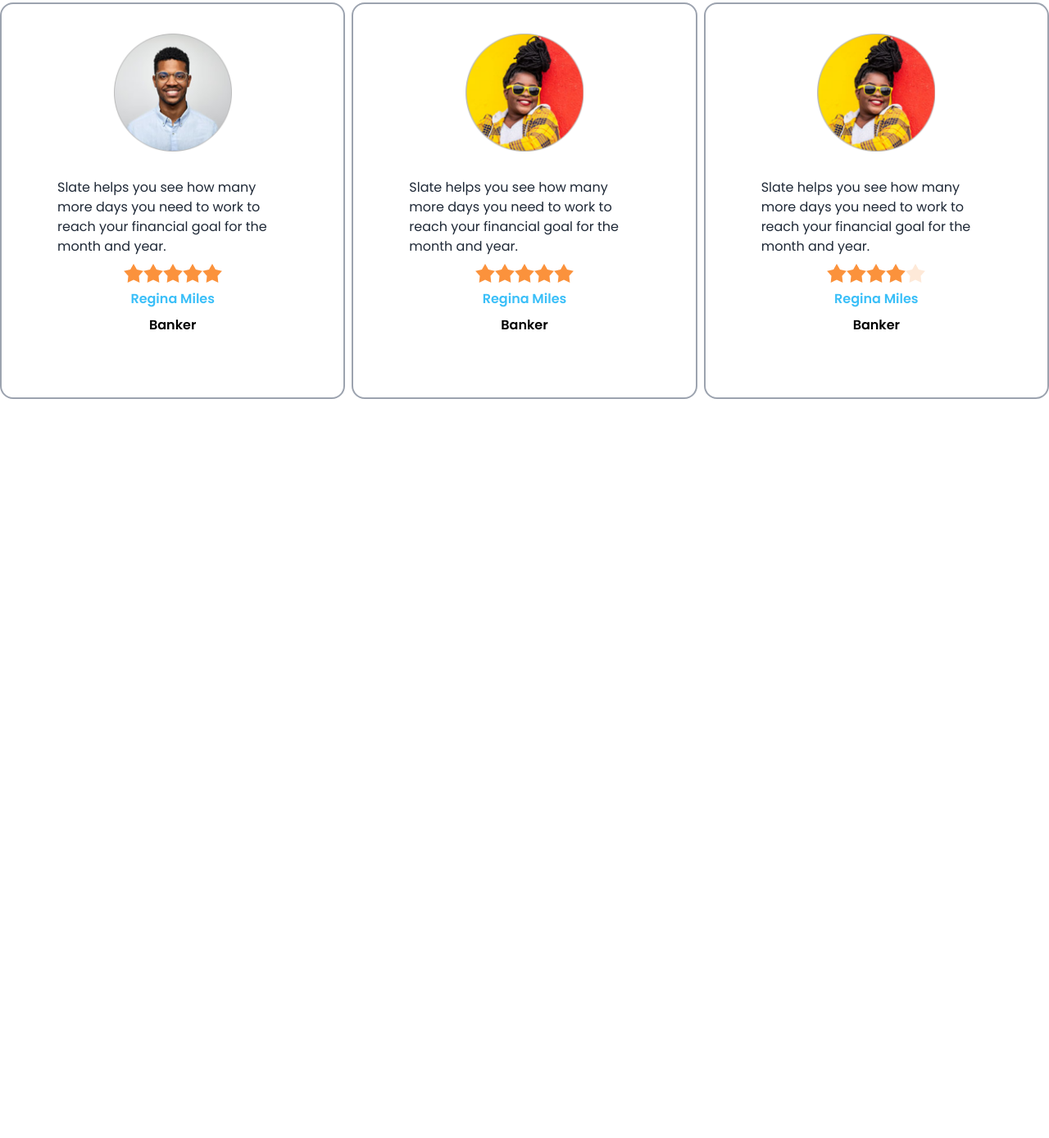
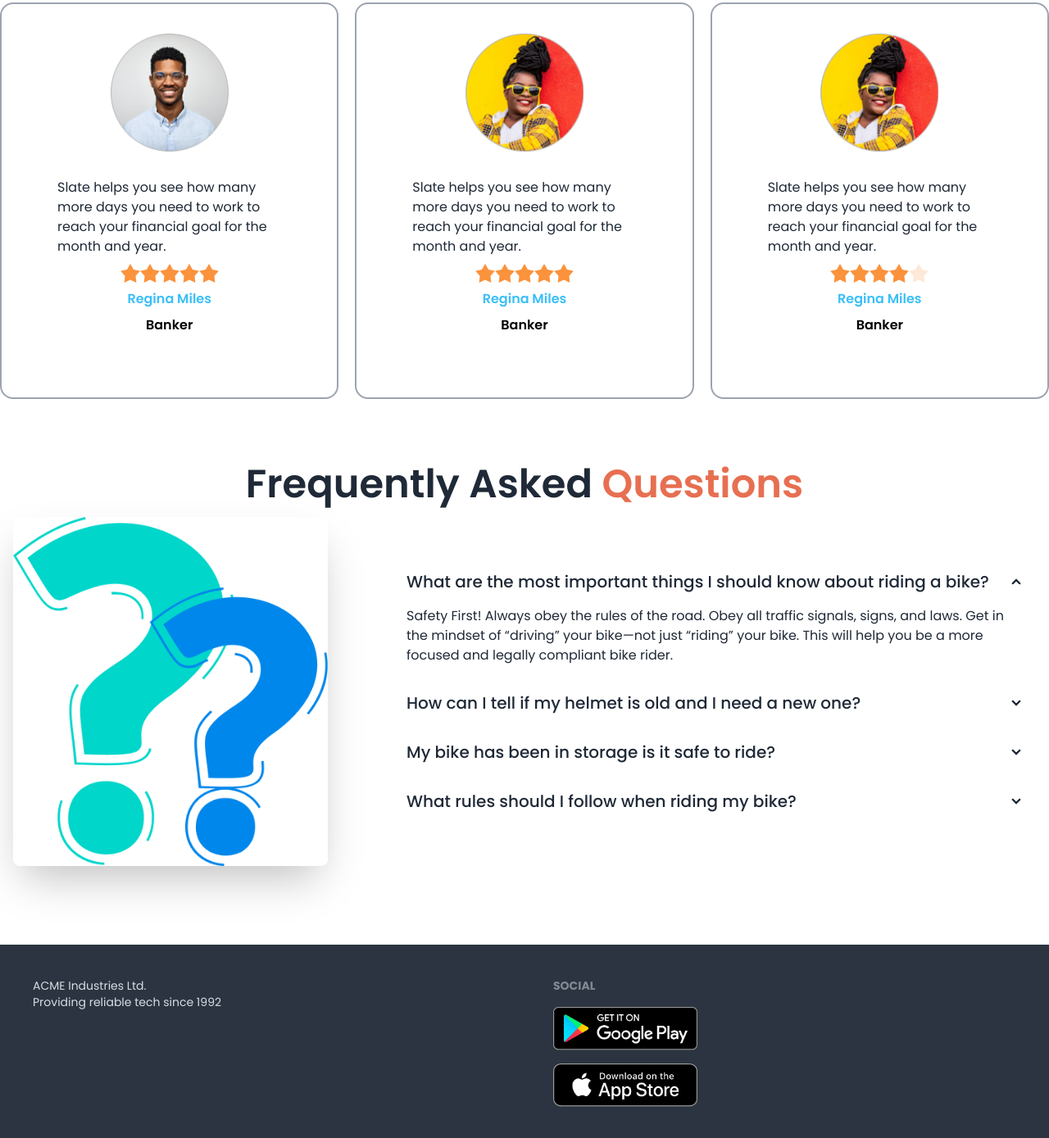
Before and after one commit to emranrafid/Biker-zone, a plain HTML site: page index.html in a window 1280 px wide. Shown: the part 1563-2952 px from the top of the page at 82% size. Before the commit the page ends 2130 px from the top, so only its background shows below. Drawn offline with nearby package versions, Linux system fonts and the light colour scheme; files whose address does not match are found by name.

Commit message:
Faq and footer added

```diff
--- a/index.html
+++ b/index.html
@@ -154,7 +154,8 @@
             <figure><img src="/images/others/latest1.png" alt="Shoes" /></figure>
             <div class="card-body">
               <h2 class="card-title text-3xl font-semibold">Ducati XDIAVEL S-73</h2>
-          <p class="text-pg-cl">Lorem ipsum dolor sit amet, consectetur adipiscing elit. Lacus, fermentum amet faucibus sed id nisi lectus at.</p>
+              <p class="text-pg-cl">Lorem ipsum dolor sit amet, consectetur adipiscing elit. Lacus, fermentum amet
+                faucibus sed id nisi lectus at.</p>
               <div class="card-actions ">
                 <button class="btn rounded-md px-9 py-4 bg-bike-primary text-white">Buy Now</button>
               </div>
@@ -164,7 +165,8 @@
             <figure><img src="/images/others/latest2.png" alt="Shoes" /></figure>
             <div class="card-body">
               <h2 class="card-title text-3xl font-semibold">Motorcycles & Scooters</h2>
-          <p class="text-pg-cl">Lorem ipsum dolor sit amet, consectetur adipiscing elit. Lacus, fermentum amet faucibus sed id nisi lectus at.</p>
+              <p class="text-pg-cl">Lorem ipsum dolor sit amet, consectetur adipiscing elit. Lacus, fermentum amet
+                faucibus sed id nisi lectus at.</p>
               <div class="card-actions ">
                 <button class="btn rounded-md px-9 py-4 bg-bike-primary text-white">Buy Now</button>
               </div>
@@ -174,7 +176,8 @@
             <figure><img src="/images/others/latest3.png" alt="Shoes" /></figure>
             <div class="card-body">
               <h2 class="card-title text-3xl font-semibold">2021 Honda CBR500R</h2>
-          <p class="text-pg-cl">Lorem ipsum dolor sit amet, consectetur adipiscing elit. Lacus, fermentum amet faucibus sed id nisi lectus at.</p>
+              <p class="text-pg-cl">Lorem ipsum dolor sit amet, consectetur adipiscing elit. Lacus, fermentum amet
+                faucibus sed id nisi lectus at.</p>
               <div class="card-actions ">
                 <button class="btn rounded-md px-9 py-4 bg-bike-primary text-white">Buy Now</button>
               </div>
@@ -186,7 +189,7 @@
     <section class="my-20">
       <h1 class="text-5xl font-semibold text-center">Happy <span class="text-bike-primary">Clients says</span></h1>
       <div>
-    <div class="grid grid-cols-1 md:grid-cols-2 lg:grid-cols-3 gap-2 my-20">
+        <div class="grid grid-cols-1 md:grid-cols-2 lg:grid-cols-3 gap-5 my-20 ">
           <!-- First Card -->
           <div class="first-card ">
             <div class="card card-compactbg-base-100 p-9 border-2 border-gray-400">
@@ -198,9 +201,9 @@
                   goal for the month and year.</p>
                 <div class="rating justify-center">
                   <input type="radio" name="rating-2" class="mask mask-star-2 bg-orange-400" />
-                <input type="radio" name="rating-2" class="mask mask-star-2 bg-orange-400"  />
                   <input type="radio" name="rating-2" class="mask mask-star-2 bg-orange-400" />
-                <input type="radio" name="rating-2" class="mask mask-star-2 bg-orange-400" checked/>
+                  <input type="radio" name="rating-2" class="mask mask-star-2 bg-orange-400" />
+                  <input type="radio" name="rating-2" class="mask mask-star-2 bg-orange-400" checked />
                   <input type="radio" name="rating-2" class="mask mask-star-2 bg-orange-400" />
                 </div>
                 <h4 class="text-text-2xl font-semibold text-center text-info">
@@ -215,7 +218,7 @@
               </div>
             </div>
           </div>
-      <!-- First Card -->
+          <!-- Second Card -->
           <div class="first-card ">
             <div class="card card-compactbg-base-100 p-9 border-2 border-gray-400">
               <figure><img class="w-36" src="/images/others/user-3.png" alt="Shoes" /></figure>
@@ -226,9 +229,9 @@
                   goal for the month and year.</p>
                 <div class="rating justify-center">
                   <input type="radio" name="rating-2" class="mask mask-star-2 bg-orange-400" />
-                <input type="radio" name="rating-2" class="mask mask-star-2 bg-orange-400"  />
                   <input type="radio" name="rating-2" class="mask mask-star-2 bg-orange-400" />
-                <input type="radio" name="rating-2" class="mask mask-star-2 bg-orange-400" checked/>
+                  <input type="radio" name="rating-2" class="mask mask-star-2 bg-orange-400" />
+                  <input type="radio" name="rating-2" class="mask mask-star-2 bg-orange-400" checked />
                   <input type="radio" name="rating-2" class="mask mask-star-2 bg-orange-400" />
                 </div>
                 <h4 class="text-text-2xl font-semibold text-center text-info">
@@ -243,7 +246,7 @@
               </div>
             </div>
           </div>
-      <!-- First Card -->
+          <!-- Third Card -->
           <div class="first-card ">
             <div class="card card-compactbg-base-100 p-9 border-2 border-gray-400">
               <figure><img class="w-36" src="/images/others/user-3.png" alt="Shoes" /></figure>
@@ -254,9 +257,9 @@
                   goal for the month and year.</p>
                 <div class="rating justify-center">
                   <input type="radio" name="rating-2" class="mask mask-star-2 bg-orange-400" />
-                <input type="radio" name="rating-2" class="mask mask-star-2 bg-orange-400"  />
                   <input type="radio" name="rating-2" class="mask mask-star-2 bg-orange-400" />
-                <input type="radio" name="rating-2" class="mask mask-star-2 bg-orange-400" checked/>
+                  <input type="radio" name="rating-2" class="mask mask-star-2 bg-orange-400" />
+                  <input type="radio" name="rating-2" class="mask mask-star-2 bg-orange-400" checked />
                   <input type="radio" name="rating-2" class="mask mask-star-2 bg-orange-400" />
                 </div>
                 <h4 class="text-text-2xl font-semibold text-center text-info">
@@ -274,9 +277,78 @@
         </div>
       </div>
     </section>
+    <section class="mb-20">
+      <h1 class="text-5xl font-semibold text-center">Frequently Asked <span class="text-bike-primary">Questions</span>
+      </h1>
+      <!-- FAQ Section -->
+      <div class="hero  ">
+        <div class="hero-content flex-col lg:flex-row lg:gap-20">
+          <img src="/images/others/faq.png" class="lg:max-w-sm w-3/4 rounded-lg shadow-2xl" />
+          <div>
+            <div class="collapse collapse-arrow ">
+              <input type="radio" name="my-accordion-2" checked="checked" />
+              <div class="collapse-title text-xl font-medium">
+                What are the most important things I should
+                know about riding a bike?
+              </div>
+              <div class="collapse-content">
+                <p>Safety First! Always obey the rules of the road. Obey all traffic signals, signs, and laws. Get in
+                  the mindset of “driving” your bike—not just “riding” your bike. This will help you be a more focused
+                  and legally compliant bike rider. </p>
+              </div>
+            </div>
+            <div class="collapse collapse-arrow ">
+              <input type="radio" name="my-accordion-2" />
+              <div class="collapse-title text-xl font-medium">
+                How can I tell if my helmet is old and I need a
+                new one?
+              </div>
+              <div class="collapse-content">
+                <p>Safety First! Always obey the rules of the road. Obey all traffic signals, signs, and laws. Get in
+                  the mindset of “driving” your bike—not just “riding” your bike. This will help you be a more focused
+                  and legally compliant bike rider.</p>
+              </div>
+            </div>
+            <div class="collapse collapse-arrow ">
+              <input type="radio" name="my-accordion-2" />
+              <div class="collapse-title text-xl font-medium">
+                My bike has been in storage is it safe to ride?
+              </div>
+              <div class="collapse-content">
+                <p>Safety First! Always obey the rules of the road. Obey all traffic signals, signs, and laws. Get in
+                  the mindset of “driving” your bike—not just “riding” your bike. This will help you be a more focused
+                  and legally compliant bike rider.</p>
+              </div>
+            </div>
+            <div class="collapse collapse-arrow ">
+              <input type="radio" name="my-accordion-2" />
+              <div class="collapse-title text-xl font-medium">
+                What rules should I follow when riding my bike?
+              </div>
+              <div class="collapse-content">
+                <p>Safety First! Always obey the rules of the road. Obey all traffic signals, signs, and laws. Get in
+                  the mindset of “driving” your bike—not just “riding” your bike. This will help you be a more focused
+                  and legally compliant bike rider.</p>
+              </div>
+            </div>
+          </div>
+        </div>
+      </div>
+    </section>
   </main>
-  <footer>
+  <footer class="footer p-10 bg-neutral text-neutral-content">
+    <div>
 
+      <p>ACME Industries Ltd.<br/>Providing reliable tech since 1992</p>
+    </div>
+    <div>
+      <span class="footer-title">Social</span>
+      <div class="grid grid-cols-1 gap-4">
+        <a><img class="w-44" src="images/others/android.png" alt=""></a>
+        <a><img class="w-44" src="images/others/ios.png" alt=""></a>
+        <a></a>
+      </div>
+    </div>
   </footer>
 </body>
 
```
Lines whose indentation alone changed are shown as unchanged.
